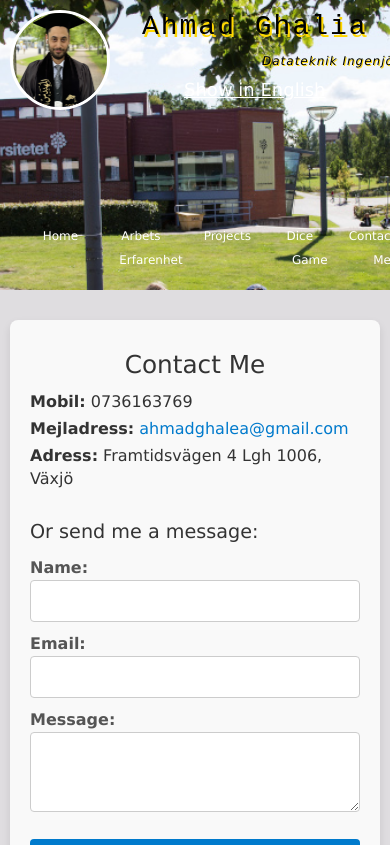
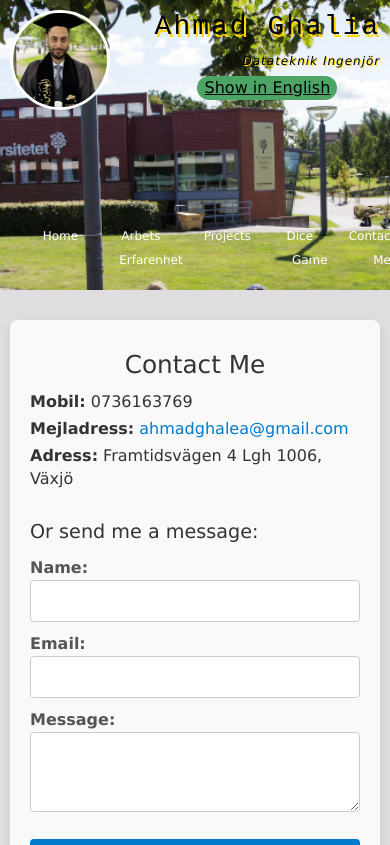
Before and after one commit to AhmadGhalia2/MyCv, a React (Create React App) app in the folder FrontEnd/: page /contact in a window 390 px wide. Shown: the top 845 px of the page. Built offline with nearby package versions, Linux system fonts and the light colour scheme; some icons are missing.

Commit message:
adding responsable

```diff
--- a/FrontEnd/src/components/header/responsable.css
+++ b/FrontEnd/src/components/header/responsable.css
@@ -47,6 +47,15 @@ header .header-container .top-header .tittle-text:hover .tittle-name {
   height: 30px;
   margin-left: 5px;
   margin-right: 5px;
+}
+
+.language-switch {
+  font-size: 16px;
+  background-color:rgb(76, 164, 101);
+  cursor: pointer;
+  color: black;
+  width: 140px;
+  border-radius: 30px;
 }
 }
 
```
Also changed, not shown: 5 other files (tests, documents, lock files or other folders).
